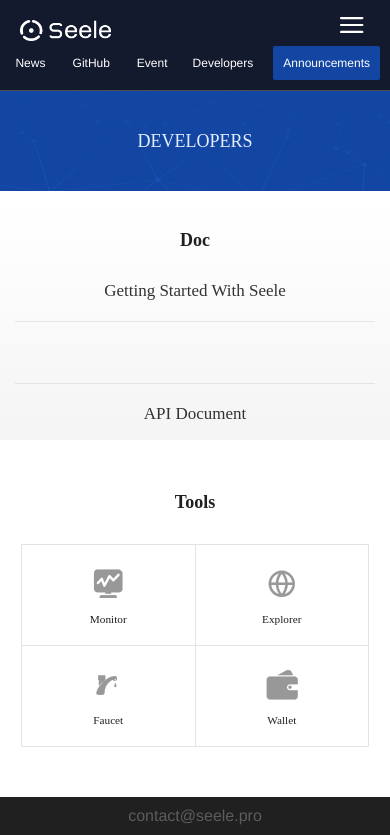
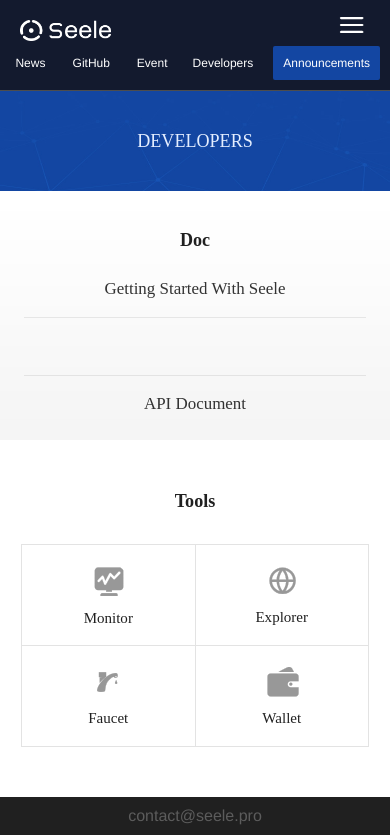
Before and after one commit to seeleteam/seele.pro.old, a Vue app: page /developers in a window 390 px wide. Shown: the top 835 px of the page. Built offline with nearby package versions, Linux system fonts and the light colour scheme.

Commit message:
1.修改了水龙头移动端适配问题。 2.修改了黄皮书页面移动端适配，打开黄皮书会会崩溃的问题。

```diff
--- a/src/components/developers.vue
+++ b/src/components/developers.vue
@@ -55,7 +55,6 @@
 	}
 </script>
 <style lang="less">
-	@media screen and (max-width:900px){html,body{font-size:10px !important}}
 	@font-face {
 	  font-family: 'iconfont';
 	  src: url('../assets/iconfont/developers/iconfont.eot');
@@ -80,9 +79,6 @@
 			background-repeat: no-repeat;
 			background-position: center;
 			background-image: url(../assets/imgs/developers/banner.jpg);
-			@media (max-width: 900px) {
-				height: 10rem;
-			}
 			h3{
 				font-size: 36px;
 				text-align: center;
@@ -91,10 +87,10 @@
 				font-weight: normal;
 			}
 			@media (max-width: 900px) {
-				height: 10rem;
+				height: 6.25rem;
 				h3{
-					line-height: 10rem;
-					font-size: 1.8rem
+					line-height: 6.25rem;
+					font-size: 1.13rem
 				}
 			}
 		}
@@ -104,7 +100,7 @@
 			background-size: 100% 100%;
 			background-image: url('../assets/imgs/developers/tbg.jpg');
 			@media (max-width: 900px){
-				height: 24.9rem;
+				height: 15.56rem;
 				position: relative;
 			}
 			h3{
@@ -114,8 +110,8 @@
 				margin-top: 106px;
 				text-align: center;
 				@media (max-width: 900px){
-					margin-top: 3.85rem;
-					font-size: 1.8rem;
+					margin-top: 2.41rem;
+					font-size: 1.13rem;
 				}
 			}
 			.heading{
@@ -129,7 +125,7 @@
 				@media (max-width: 900px){
 					width: calc(100% - 3rem);
 					display: block;
-					height: 19.7rem;
+					height: 11.34rem;
 					margin-top: 10px;
 				}
 				div.line{
@@ -155,9 +151,9 @@
 					@media (max-width: 900px){
 						text-align: center;
 						width: 100%;
-						height: 6.05rem;
-						line-height: 6.05rem;
-						font-size: 1.7rem;
+						height: 3.54rem;
+						line-height: 3.54rem;
+						font-size: 1.06rem;
 						font-weight: normal;
 						&:nth-child(4){
 							border-width: 1px 0;
@@ -172,7 +168,7 @@
 			height: 442px;
 			overflow-y: hidden;
 			@media (max-width: 900px){
-				height: 35.7rem;
+				height: 22.31rem;
 			}
 
 			h3{
@@ -182,8 +178,8 @@
 				margin-top: 83px;
 				text-align: center;
 				@media (max-width: 900px){
-					margin-top: 5.15rem;
-					font-size: 1.8rem;
+					margin-top: 3.22rem;
+					font-size: 1.13rem;
 				}
 			}
 			ul.icon-list{
@@ -200,7 +196,7 @@
 					justify-content: center;
 					align-content: flex-start;
 					flex-wrap: wrap;
-					margin-top: 3.1rem
+					margin-top: 1.94rem
 				}
 				li.line{
 					width: 1px;
@@ -219,8 +215,8 @@
 					align-items: center;
 					@media (max-width: 900px) {
 
-						width: 17.25rem;
-						height: 10rem;
+						width: 10.78rem;
+						height: 6.25rem;
 					    border: solid 1px #e3e3e3;
 					    border-collapse: collapse;
 					    align-items: flex-start;
@@ -240,11 +236,11 @@
 							color: #1346A2
 						}
 						@media (max-width: 900px) {
-							width: 3rem;
-							height: 3rem;
-							font-size: 3rem;
+							width: 1.78rem;
+							height: 1.88rem;
+							font-size: 1.88rem;
 							line-height: 3rem;
-							margin-top: 2.4rem;
+							margin-top: .8rem;
 						}
 
 					}
@@ -255,22 +251,23 @@
 						font-weight: bold;
 						bottom: -40px;
 						@media (max-width: 900px){
-							bottom: 2rem;
+							bottom: 1.13rem;
+							font-size: .94rem;
 							font-weight: normal;
 						}
 					}
 				}
-				li.box::after{
-					position: absolute;
-					color:#202020;
-					font-size: 1.125rem;
-					font-weight: bold;
-					bottom: -40px;
-					@media (max-width: 900px){
-						bottom: 2rem;
-						font-weight: normal;
-					}
-				}
+				// li.box::after{
+				// 	position: absolute;
+				// 	color:#202020;
+				// 	font-size: 1.125rem;
+				// 	font-weight: bold;
+				// 	bottom: -40px;
+				// 	@media (max-width: 900px){
+				// 		bottom: 1.13rem;
+				// 		font-weight: normal;
+				// 	}
+				// }
 				li.box-1{
 					margin: 0 -1px -1px 0;
 				}
--- a/src/components/faucet.vue
+++ b/src/components/faucet.vue
@@ -63,13 +63,11 @@
 	}
 </script>
 <style lang="less">
-	@media screen and (max-width:900px){html,body{font-size:10px !important}}
-	@media screen and (max-width:380px){html,body{font-size:10px !important}}
 	.faucet{
 		height: 600px;
 		font-family:AvenirLT-Heavy;
 		@media (max-width: 900px){
-				height: 39rem;
+				height: 24.38rem;
 		}
 		h3{
 			font-size: 32px;
@@ -77,8 +75,8 @@
 			text-align: center;
 			margin-top: 117px;
 			@media (max-width: 900px)  {
-				  margin-top: 4.45rem;
-				  font-size: 1.8rem;
+				  margin-top: 2.78rem;
+				  font-size: 1.13rem;
 			}
 		}
 		p.title{
@@ -88,8 +86,8 @@
 			text-align: center;
 			margin-top: 120px;
 			@media (max-width: 900px){
-				font-size: 1.5rem;
-				margin-top: 5.55rem;
+				font-size: .94rem;
+				margin-top: 3.47rem;
 			}
 		}
 		input{
@@ -108,9 +106,9 @@
 				// width: 36rem;
 				// height: 5rem;
 				font-size: 1rem;
-				width: 29rem;
-				height: 4rem;
-				margin-top: 2rem;
+				width: 18.13rem;
+				height: 2.5rem;
+				margin-top: .94rem;
 			}
 		}
 		input:focus{
@@ -122,8 +120,8 @@
 			margin-top: 26px;
 			text-align: center;
 			@media (max-width: 900px){
-				font-size: 1.4rem;
-				margin-top: 1.4rem;
+				font-size: .88rem;
+				margin-top: .88rem;
 			}
 		}
 		.el-button{
@@ -131,7 +129,7 @@
 			margin-top: 100px;
 			display: block;
 			@media (max-width: 900px){
-				margin-top: 5rem;
+				margin-top: 2.25rem;
 			}
 
 		}
--- a/src/components/research.vue
+++ b/src/components/research.vue
@@ -25,7 +25,7 @@
             <ul>
                 <li v-for="(item, index) in yellowpaper"  @click="openYellowPaper(item.url)" :key="index">
                     <h3>{{$t(item.title)}}</h3>
-                    <template v-if="item.content instanceof Array " >
+                    <template v-if='typeof item.content !== "string"' >
                         <div  v-for="(sub, index) in item.content" :key="index">
                             <p class="title">{{$t(sub.name)}}:&nbsp;&nbsp;</p>
                             <p class="content"> {{$t(sub.content)}}</p>
@@ -98,7 +98,7 @@
         },
         openYellowPaper(url){
             if(url){
-                window.open(this.$t(url), '_self')
+                window.open(this.$t(url))
             }
         },
         openNews(){
```
